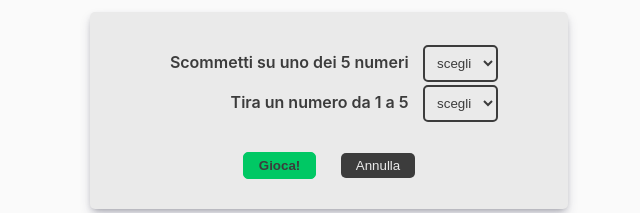
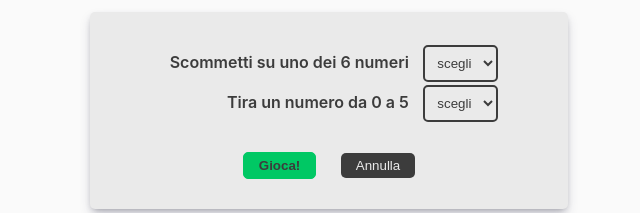
Before and after one commit to path72/js-paliedispari, a plain HTML site: page index.html in a window 1280 px wide. Shown: the part 319-532 px from the top of the page, 311-951 px from the left. Drawn offline with Linux system fonts and the light colour scheme.

Commit message:
morra fix

```diff
--- a/index.html
+++ b/index.html
@@ -120,7 +120,7 @@
         <div class="form_box card">
           <div class="row_in">
             <div class="input_box">
-              <label for="usr_bet_morra" class="ms_txt_1">Scommetti su uno dei 5 numeri</label>
+              <label for="usr_bet_morra" class="ms_txt_1">Scommetti su uno dei 6 numeri</label>
               <select id="usr_bet_morra" name="usr_bet_morra">
                 <option value="">scegli</option>
                 <option value="0">0</option>
@@ -132,7 +132,7 @@
               </select>
             </div>
             <div class="input_box">
-              <label for="usr_nubmer_morra" class="ms_txt_1">Tira un numero da 1 a 5</label>
+              <label for="usr_nubmer_morra" class="ms_txt_1">Tira un numero da 0 a 5</label>
               <select id="usr_nubmer_morra" name="usr_nubmer_morra">
                 <option value="">scegli</option>
                 <option value="0">0</option>
```
